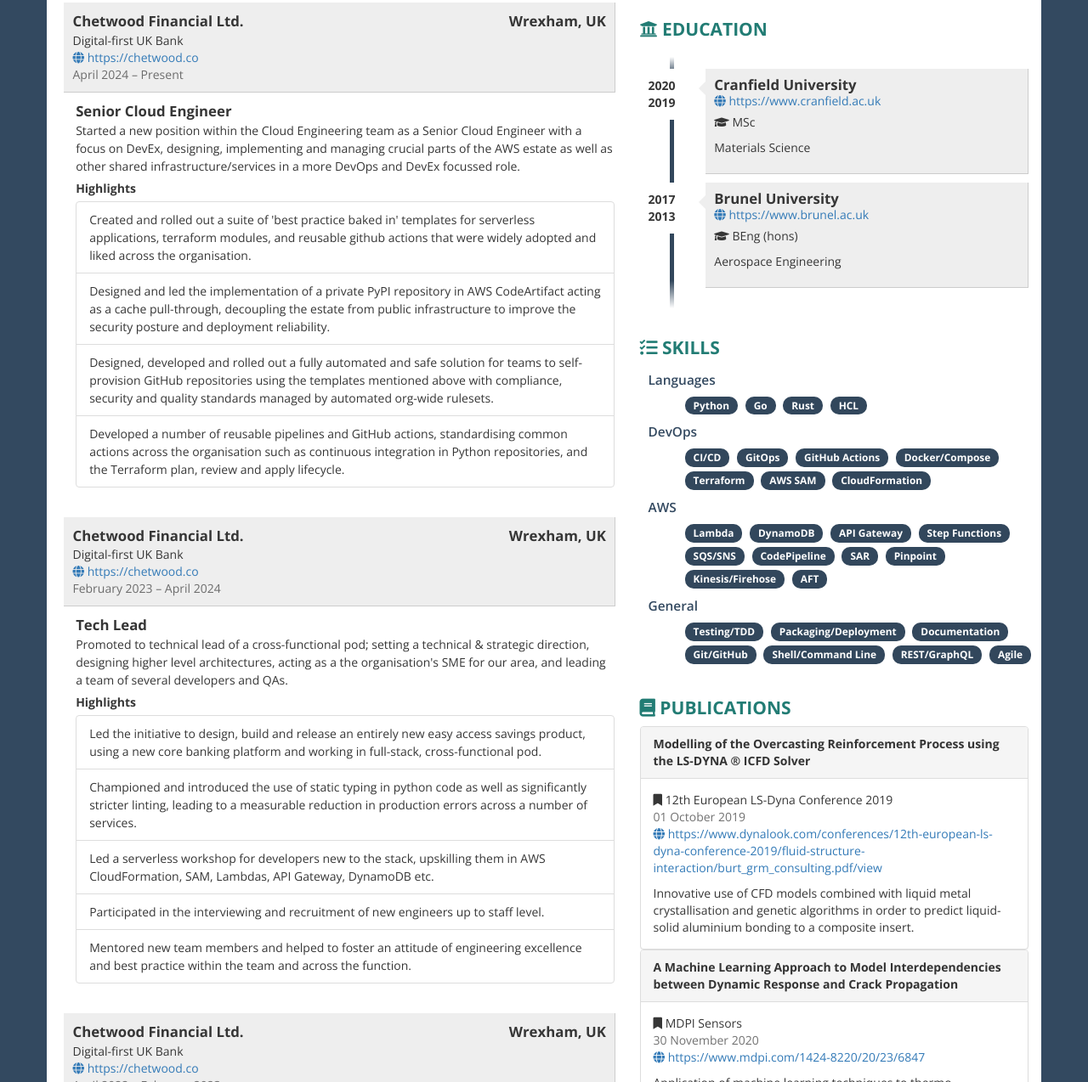
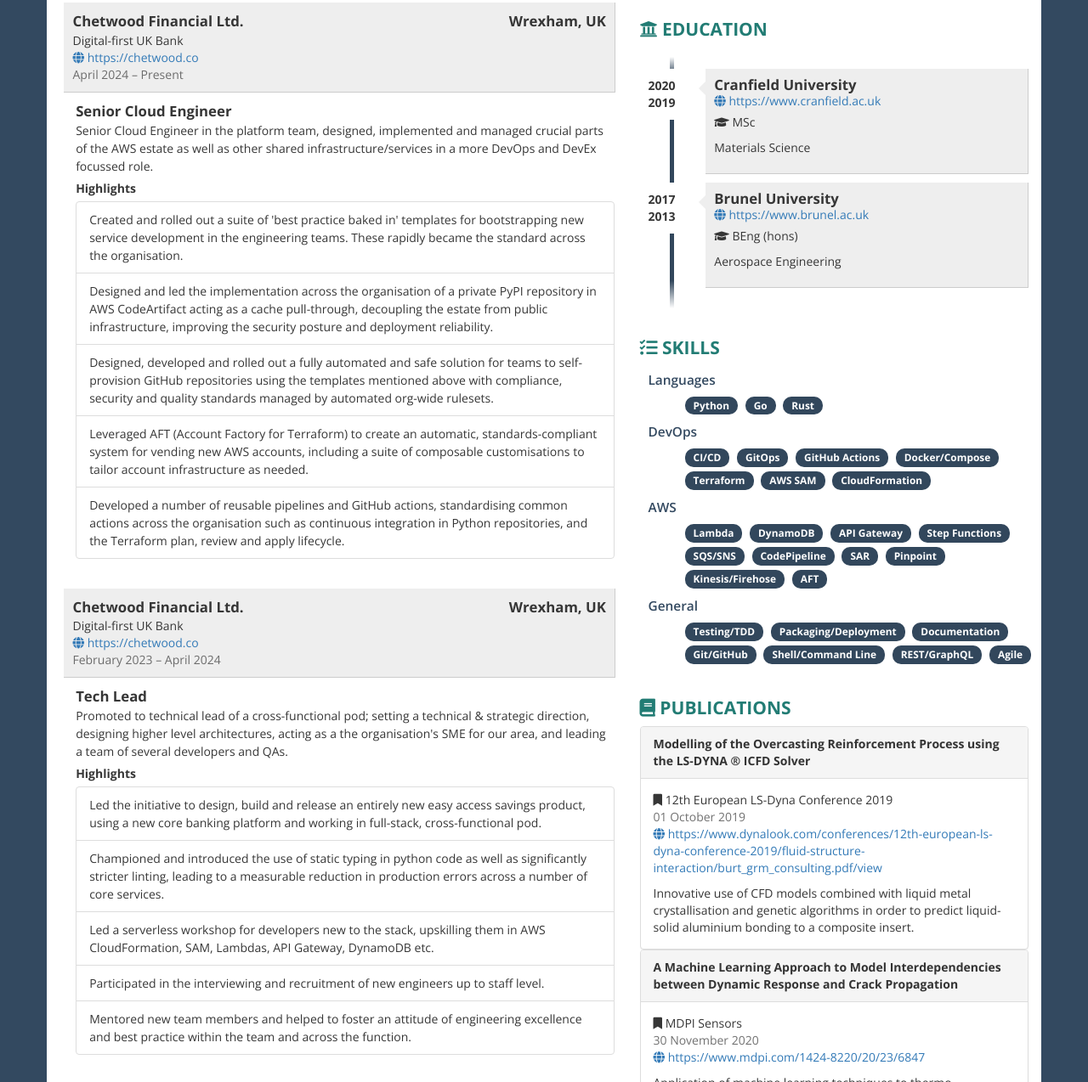
Before and after one commit to FollowTheProcess/cv, a plain HTML site: page index.html in a window 1280 px wide. Shown: the part 527-1801 px from the top of the page at 85% size. Drawn offline with nearby package versions, Linux system fonts and the light colour scheme.

Commit message:
deploy: 2938c855a9012a7694d8c3bbdcfd1ce504f87987

```diff
--- a/index.html
+++ b/index.html
@@ -404,7 +404,7 @@
           <!-- ABOUT ME -->
           <div class="box">
             <h2><i class="fas fa-user ico"></i> About</h2>
-            <p>I am a highly motivated, detail-oriented and experienced self-taught software engineer with a background in aerospace engineering and materials science. My expertise is in Go, Python, AWS Serverless, REST APIs and microservices/distributed systems. I take pride in producing reliable, clean, robust and well-documented software and systems. I also enjoy mentoring other engineers and sharing knowledge/experience in areas where I'm able to do so. I have a lot of side projects (sometimes too many) and enjoy learning new things to expand my skillset, I have also open sourced a few projects, and am an active open source contributor and maintainer.</p>
+            <p>Experienced self-taught software engineer with a background in aerospace engineering and materials science. Strong expertise and experience in Go, Python, AWS Serverless, REST APIs and microservices/distributed systems. I take pride in producing reliable, clean, robust and well-documented software and systems. I also enjoy mentoring other engineers and sharing knowledge/experience in areas where I'm able to do so. I have a lot of side projects and enjoy learning new things to expand my skillset, I have also open sourced quite a few projects, and am an active open source contributor and maintainer.</p>
           </div>
           <!-- WORK EXPERIENCE -->
           <div class="box">
@@ -431,12 +431,13 @@
                   <div class="job-details col-xs-11">
                     <div class="profession">Senior Cloud Engineer</div>
                     <div class="description">
-                      Started a new position within the Cloud Engineering team as a Senior Cloud Engineer with a focus on DevEx, designing, implementing and managing crucial parts of the AWS estate as well as other shared infrastructure/services in a more DevOps and DevEx focussed role.
+                      Senior Cloud Engineer in the platform team, designed, implemented and managed crucial parts of the AWS estate as well as other shared infrastructure/services in a more DevOps and DevEx focussed role.
                       <div class="highlights">Highlights</div>
                       <ul class="list-group">
-                        <li class="list-group-item">Created and rolled out a suite of 'best practice baked in' templates for serverless applications, terraform modules, and reusable github actions that were widely adopted and liked across the organisation.</li>
-                        <li class="list-group-item">Designed and led the implementation of a private PyPI repository in AWS CodeArtifact acting as a cache pull-through, decoupling the estate from public infrastructure to improve the security posture and deployment reliability.</li>
+                        <li class="list-group-item">Created and rolled out a suite of 'best practice baked in' templates for bootstrapping new service development in the engineering teams. These rapidly became the standard across the organisation.</li>
+                        <li class="list-group-item">Designed and led the implementation across the organisation of a private PyPI repository in AWS CodeArtifact acting as a cache pull-through, decoupling the estate from public infrastructure, improving the security posture and deployment reliability.</li>
                         <li class="list-group-item">Designed, developed and rolled out a fully automated and safe solution for teams to self-provision GitHub repositories using the templates mentioned above with compliance, security and quality standards managed by automated org-wide rulesets.</li>
+                        <li class="list-group-item">Leveraged AFT (Account Factory for Terraform) to create an automatic, standards-compliant system for vending new AWS accounts, including a suite of composable customisations to tailor account infrastructure as needed.</li>
                         <li class="list-group-item">Developed a number of reusable pipelines and GitHub actions, standardising common actions across the organisation such as continuous integration in Python repositories, and the Terraform plan, review and apply lifecycle.</li>
                       </ul>
                     </div>
@@ -469,7 +470,7 @@
                       <div class="highlights">Highlights</div>
                       <ul class="list-group">
                         <li class="list-group-item">Led the initiative to design, build and release an entirely new easy access savings product, using a new core banking platform and working in full-stack, cross-functional pod.</li>
-                        <li class="list-group-item">Championed and introduced the use of static typing in python code as well as significantly stricter linting, leading to a measurable reduction in production errors across a number of services.</li>
+                        <li class="list-group-item">Championed and introduced the use of static typing in python code as well as significantly stricter linting, leading to a measurable reduction in production errors across a number of core services.</li>
                         <li class="list-group-item">Led a serverless workshop for developers new to the stack, upskilling them in AWS CloudFormation, SAM, Lambdas, API Gateway, DynamoDB etc.</li>
                         <li class="list-group-item">Participated in the interviewing and recruitment of new engineers up to staff level.</li>
                         <li class="list-group-item">Mentored new team members and helped to foster an attitude of engineering excellence and best practice within the team and across the function.</li>
@@ -663,7 +664,6 @@
                 <span class= "skill badge">Python</span>
                 <span class= "skill badge">Go</span>
                 <span class= "skill badge">Rust</span>
-                <span class= "skill badge">HCL</span>
               </div>
             </div>
             <div class="skills clearfix">
```
